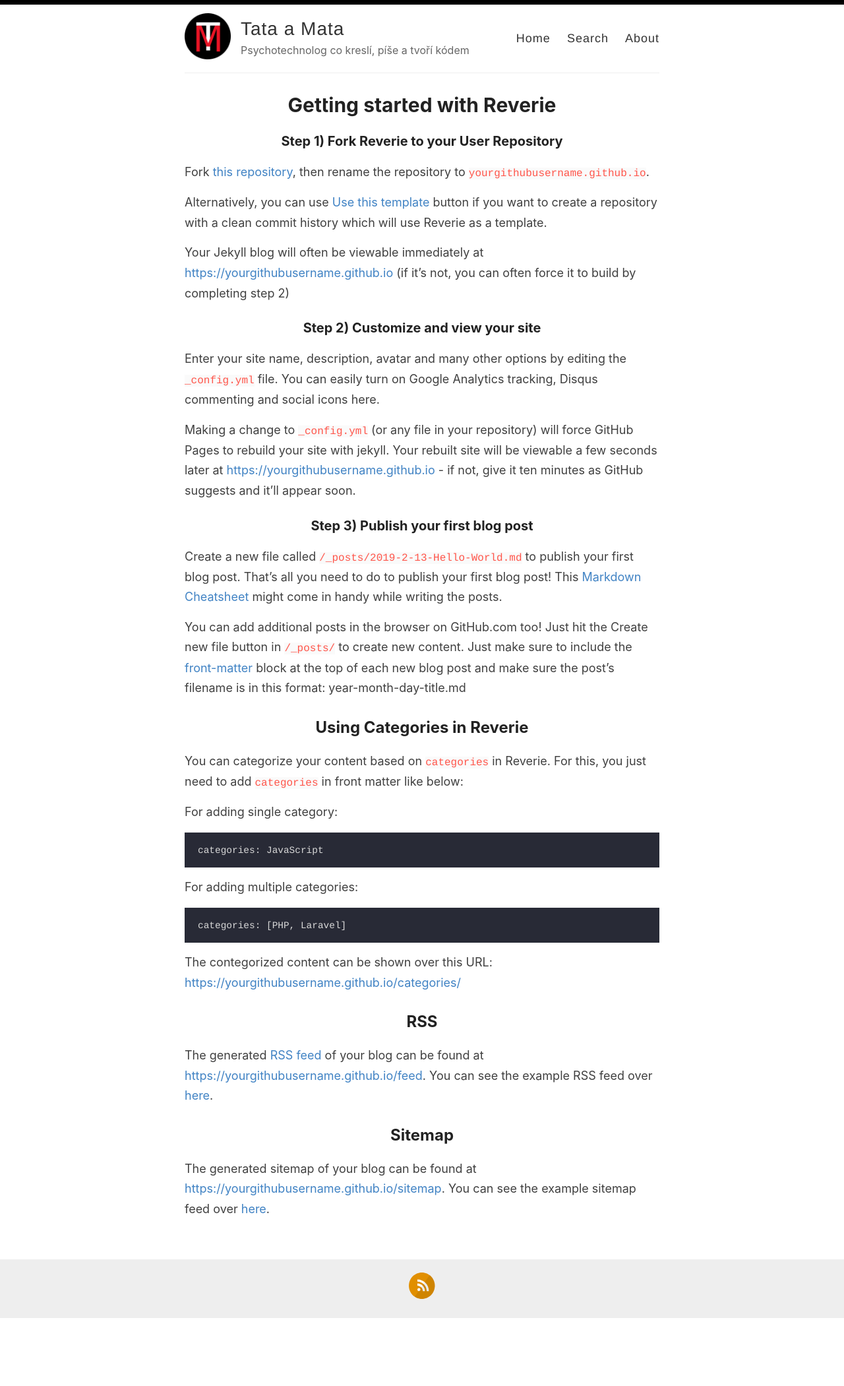
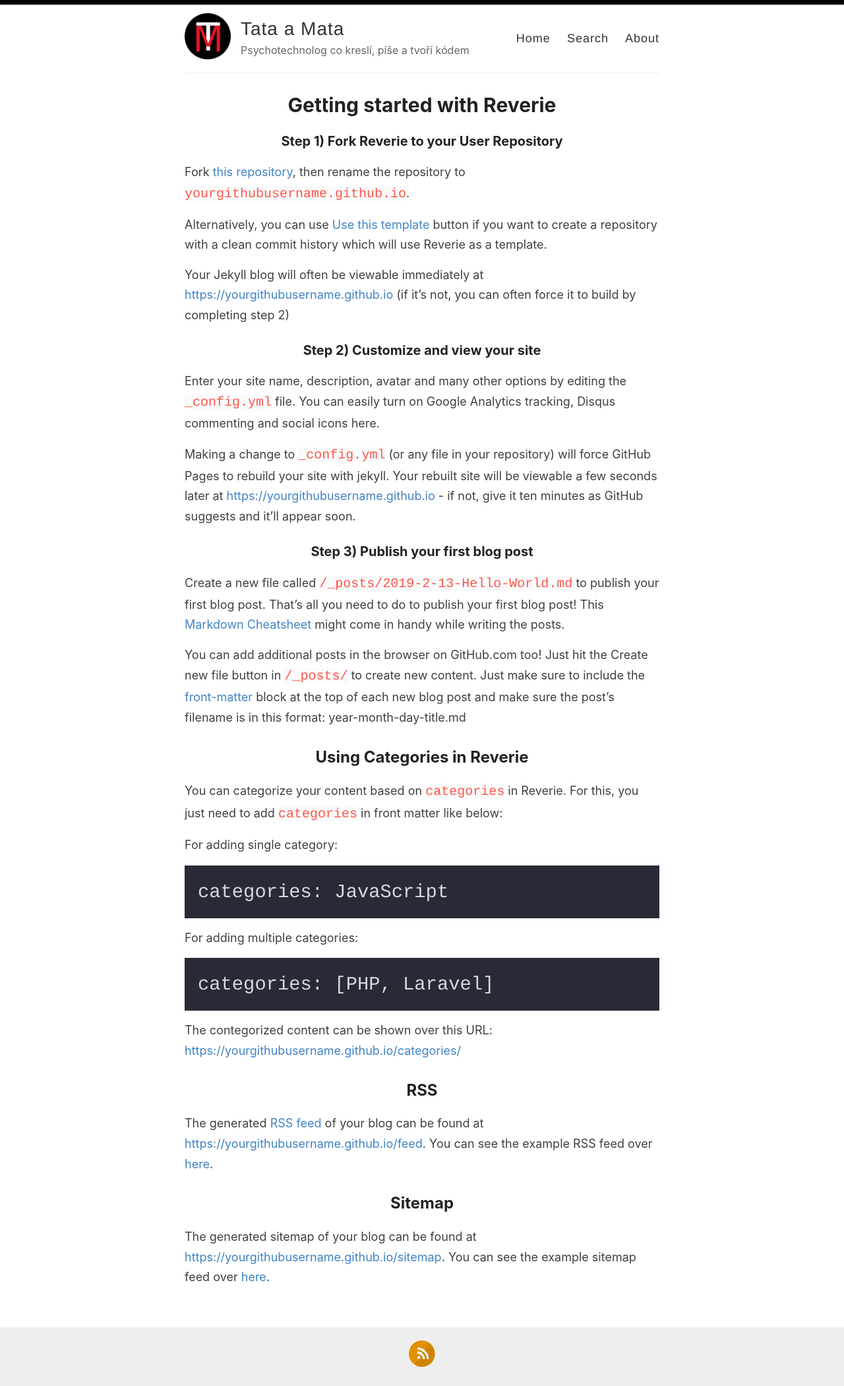
Before and after one commit to darekjara/darekjara.github.io, a Jekyll site: the page built from _pages/getting-started.md, in a window 1280 px wide. Shown: the whole page at 66% size. Built offline with Jekyll 4.4.1, drawn with Linux system fonts in a browser that asks for light colours; before the commit the page ends 1998 px from its top, so only the background shows below that.

Commit message:
Update _darcula.scss

```diff
--- a/_sass/_darcula.scss
+++ b/_sass/_darcula.scss
@@ -2,7 +2,7 @@
     background-color: #1e1c3f;
     padding: 7px 7px 7px 10px;
     overflow: auto;
-    font-size: 95%;
+    font-size: 120%;
 }
 
 code {
@@ -13,7 +13,7 @@ code {
 .highlighter-rouge {
     background-color: #FAFAFA;
     color: #FF554A;
-    font-size: 16px;
+    font-size: 20px;
 }
 
 .highlight .hll { background-color: #f1fa8c }
```
